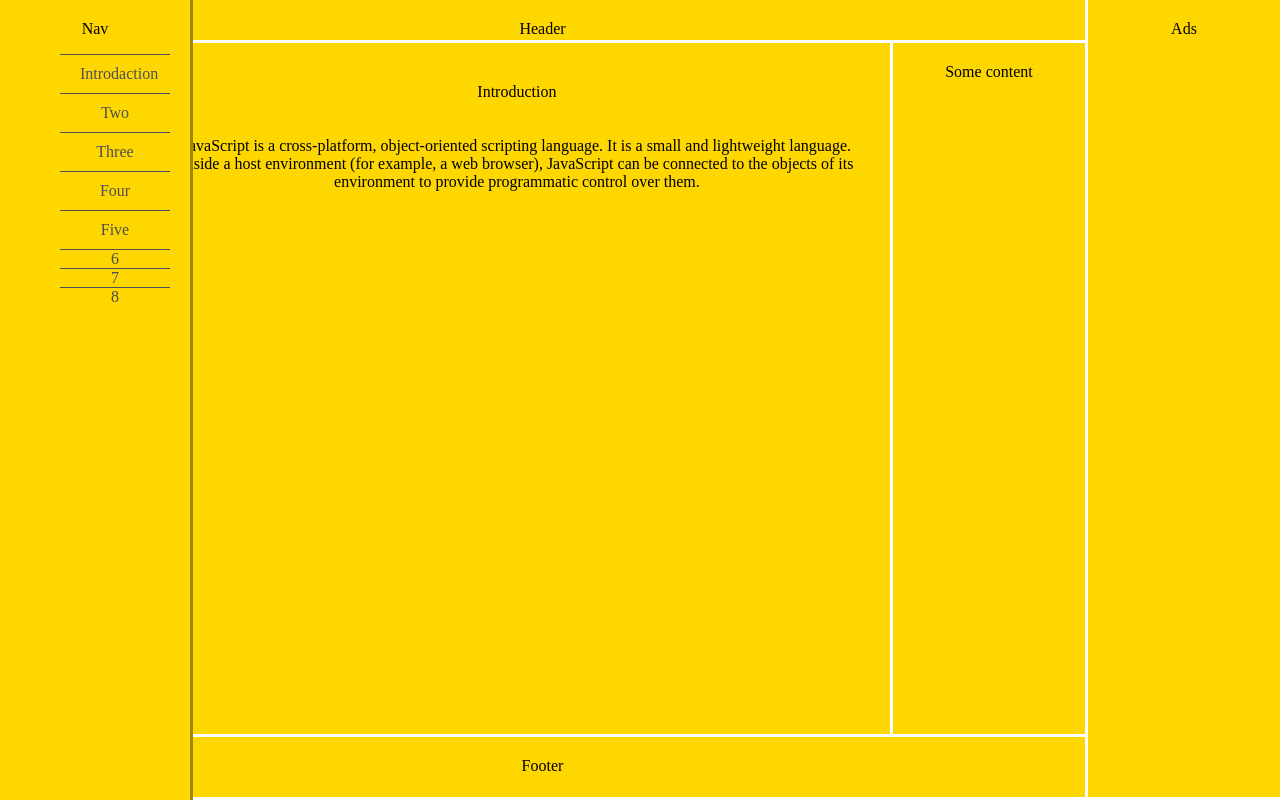
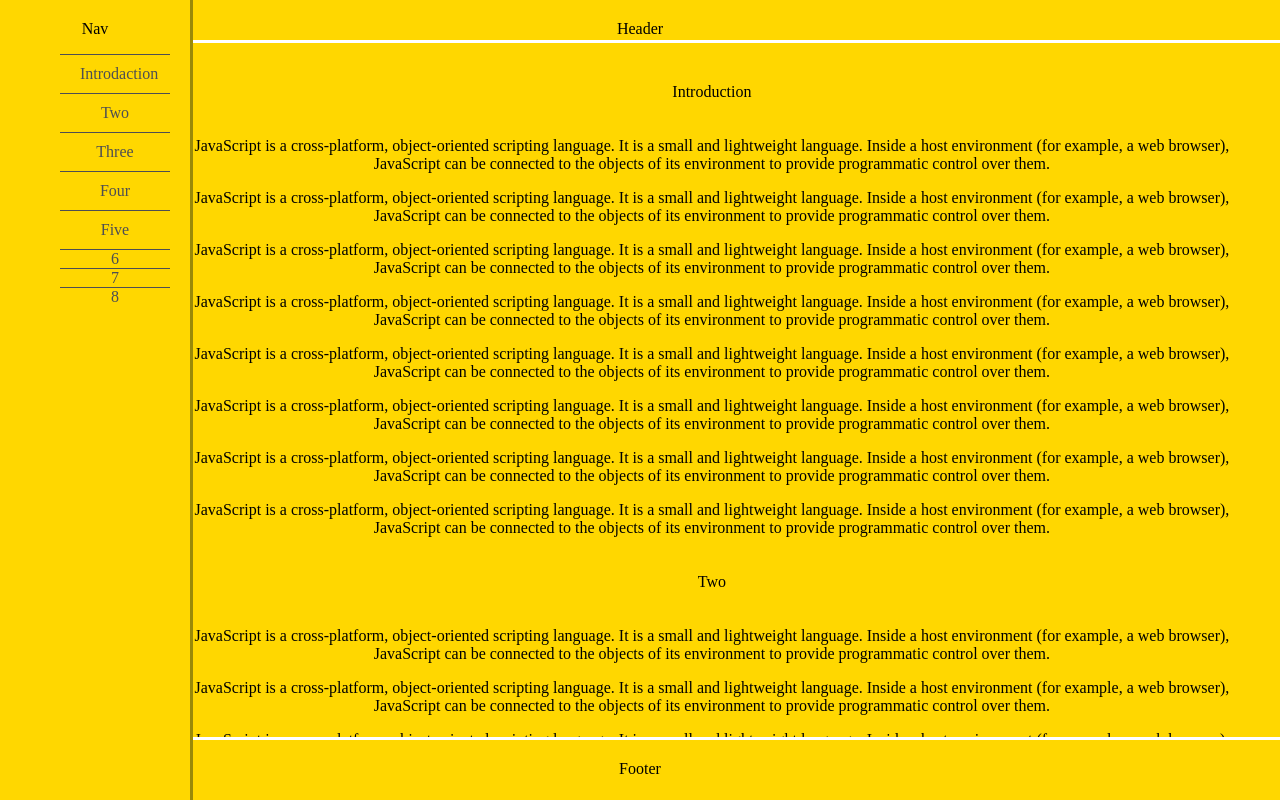
Before and after one commit to buhtig-sudo/CSS-Grid-Tutorial, a website built with Vite: page index.html in a window 1280 px wide. Built offline with nearby package versions, Linux system fonts and the light colour scheme.

Commit message:
first commit

```diff
--- a/index.html
+++ b/index.html
@@ -8,11 +8,22 @@
 </head>
 
 <body>
-  <div id="some">Some content</div>
+
   <header id="pageHeader">Header</header>
+  <nav id="mainNav">Nav
+    <ul>
+      <li><a href="#one">Introdaction</a></li>
+      <li><a href="#two">Two</a></li>
+      <li><a id="three" href="three">Three</a></li>
+      <li><a id="four" href="four">Four</a></li>
+      <li><a id="five" href="five">Five</a></li>
+     <li>6</li>
+      <li>7</li>
+      <li>8</li>
+      </ul>
+  </nav>
   <article id="mainArticle">
-    <main>
-      <section id="one">
+   <section id="one">
         <header>Introduction</header>
           <p>
             JavaScript is a cross-platform, object-oriented scripting language.
@@ -21,27 +32,89 @@
             objects of its environment to provide programmatic control over
             them.
           </p>
+          <p>
+            JavaScript is a cross-platform, object-oriented scripting language.
+            It is a small and lightweight language. Inside a host environment
+            (for example, a web browser), JavaScript can be connected to the
+            objects of its environment to provide programmatic control over
+            them.
+          </p>
+          <p>
+            JavaScript is a cross-platform, object-oriented scripting language.
+            It is a small and lightweight language. Inside a host environment
+            (for example, a web browser), JavaScript can be connected to the
+            objects of its environment to provide programmatic control over
+            them.
+          </p>
+          <p>
+            JavaScript is a cross-platform, object-oriented scripting language.
+            It is a small and lightweight language. Inside a host environment
+            (for example, a web browser), JavaScript can be connected to the
+            objects of its environment to provide programmatic control over
+            them.
+          </p>
+          <p>
+            JavaScript is a cross-platform, object-oriented scripting language.
+            It is a small and lightweight language. Inside a host environment
+            (for example, a web browser), JavaScript can be connected to the
+            objects of its environment to provide programmatic control over
+            them.
+          </p>
+          <p>
+            JavaScript is a cross-platform, object-oriented scripting language.
+            It is a small and lightweight language. Inside a host environment
+            (for example, a web browser), JavaScript can be connected to the
+            objects of its environment to provide programmatic control over
+            them.
+          </p>
+          <p>
+            JavaScript is a cross-platform, object-oriented scripting language.
+            It is a small and lightweight language. Inside a host environment
+            (for example, a web browser), JavaScript can be connected to the
+            objects of its environment to provide programmatic control over
+            them.
+          </p>
+          <p>
+            JavaScript is a cross-platform, object-oriented scripting language.
+            It is a small and lightweight language. Inside a host environment
+            (for example, a web browser), JavaScript can be connected to the
+            objects of its environment to provide programmatic control over
+            them.
+          </p>
       </section>
-  </main>
+      <section id="two">
+        <header>Two</header>
+          <p>
+            JavaScript is a cross-platform, object-oriented scripting language.
+            It is a small and lightweight language. Inside a host environment
+            (for example, a web browser), JavaScript can be connected to the
+            objects of its environment to provide programmatic control over
+            them.
+          </p>
+          <p>
+            JavaScript is a cross-platform, object-oriented scripting language.
+            It is a small and lightweight language. Inside a host environment
+            (for example, a web browser), JavaScript can be connected to the
+            objects of its environment to provide programmatic control over
+            them.
+          </p>
+          <p>
+            JavaScript is a cross-platform, object-oriented scripting language.
+            It is a small and lightweight language. Inside a host environment
+            (for example, a web browser), JavaScript can be connected to the
+            objects of its environment to provide programmatic control over
+            them.
+          </p>
+          <p>
+            JavaScript is a cross-platform, object-oriented scripting language.
+            It is a small and lightweight language. Inside a host environment
+            (for example, a web browser), JavaScript can be connected to the
+            objects of its environment to provide programmatic control over
+            them.
+          </p>
+      </section>
   </article>
 
-
-
-  <nav id="mainNav">Nav
-    <ul>
-      <li><a id="one" href="one">Introdaction</a></li>
-      <li><a id="two" href="tho">Two</a></li>
-      <li><a id="three" href="three">Three</a></li>
-      <li><a id="four" href="four">Four</a></li>
-      <li><a id="five" href="five">Five</a></li>
-
-      <li>6</li>
-      <li>7</li>
-      <li>8</li>
-      </ul>
-
-  </nav>
-  <div id="siteAds">Ads</div>
   <footer id="pageFooter">Footer</footer>
 
 
--- a/style.css
+++ b/style.css
@@ -1,11 +1,11 @@
 body {
   display: grid;
   grid-template-areas:
-    "header header header ads"
-    "nav article some ads"
-    "footer footer footer ads";
-  grid-template-rows: 40px 1fr 60px 0px;
-  grid-template-columns: 11% 1fr 15% 15%;
+    "header header header"
+    "nav article article"
+    "footer footer footer";
+  grid-template-rows: 40px 1fr 60px;
+  grid-template-columns: 11% 1fr 15%;
   grid-gap: 3px;
   height: 100vh;
   margin: 0;
@@ -15,7 +15,6 @@ header,
 footer,
 article,
 nav,
-ads,
 div {
   padding: 20px;
   background: gold;
@@ -28,15 +27,11 @@ div {
 }
 #mainArticle {
   grid-area: article;
+  overflow-y: hidden;
+  overflow-x: hidden;
 }
 #mainNav {
   grid-area: nav;
-}
-#siteAds {
-  grid-area: ads;
-}
-#some {
-  grid-area: some;
 }
 #mainNav a {
   display: block;
```
Also changed, not shown: README.md (added).
